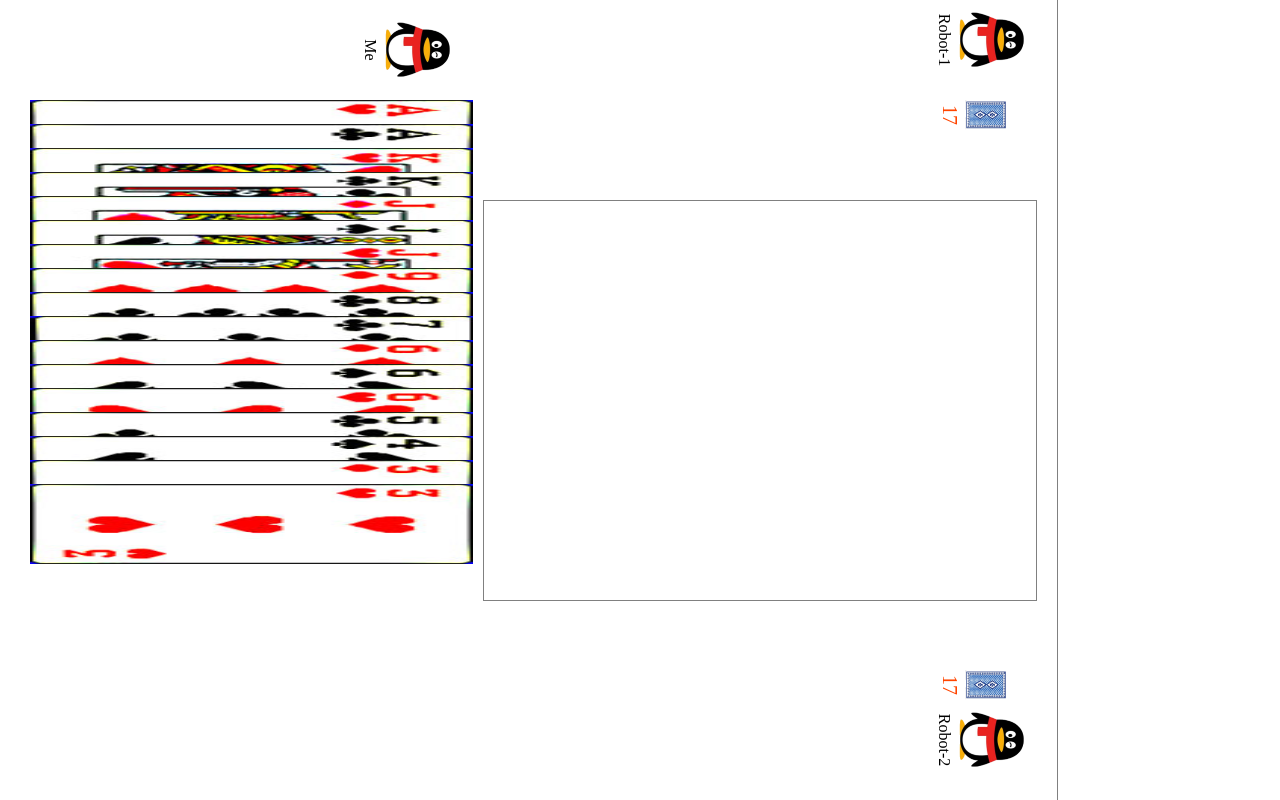
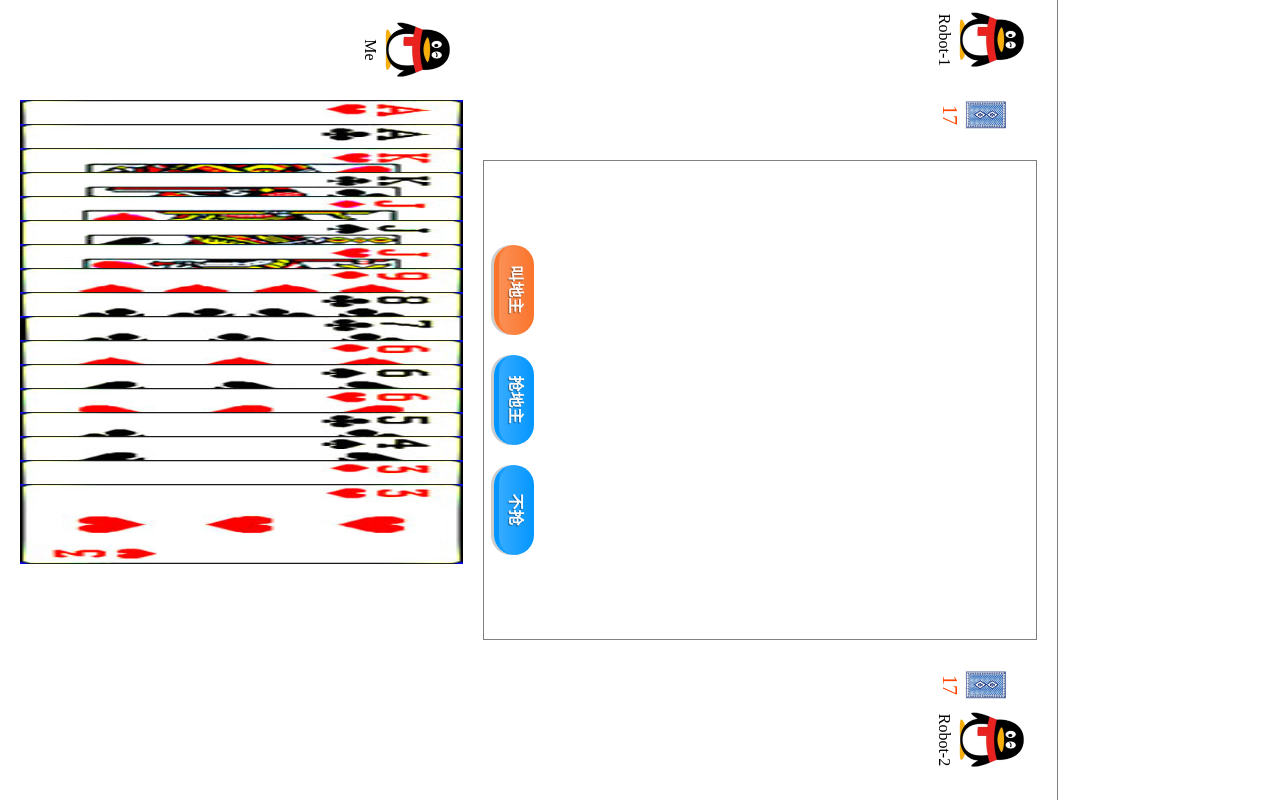
Before and after one commit to reidchan/ts-landlords, a Vue app in the folder frontend/: page /room in a window 1280 px wide. Built offline with nearby package versions, Linux system fonts and the light colour scheme.

Commit message:
feat: 编写操作按钮样式

```diff
--- a/frontend/src/views/Room/index.less
+++ b/frontend/src/views/Room/index.less
@@ -3,6 +3,37 @@
   flex-direction: column;
   width: 100%;
   height: 100%;
+
+  .operation-button {
+    width: 90px;
+    height: 40px;
+    border: none;
+    border-radius: 50px;
+    position: relative;
+    color: #fbfbfb;
+    font-weight: 600;
+    font-size: 16px;
+    text-shadow: 1px 1px 1px rgba(0,0,0,.4);
+    text-align: center;
+    box-shadow: 0px 3px 0px rgba(0,0,0,.2);
+    outline: none;
+  }
+
+  .operation-button.blue {
+    background: linear-gradient(to bottom, #0396FF 0%,rgba(3,150,255, 0.8) 100%);
+    border-bottom: 5px solid rgba(3,150,255, 0.7);
+  }
+
+  .operation-button.orange {
+    background: linear-gradient(to bottom, #FA742B 0%,rgba(250,116,43, 0.8) 100%);
+    border-bottom: 5px solid rgba(250,116,43, 0.7);
+  }
+
+
+  .operation-button:active {
+    box-shadow: 0px 2px 0px rgba(0,0,0,.2);
+    top: 1px;
+  }
 
   .figure {
     width: 80px;
@@ -47,8 +78,19 @@
       }
     }
     .show {
-      flex: 2;
+      position: relative;
+      flex: 3;
+      width: 100%;
       border: 1px solid grey;
+      .call-landlord {
+        width: 100%;
+        position: absolute;
+        bottom: 10px;
+        text-align: center;
+        button {
+          margin: 0 10px;
+        }
+      }
     }
     .p2 {
       flex: 1;
--- a/frontend/src/views/Room/index.ts
+++ b/frontend/src/views/Room/index.ts
@@ -13,6 +13,14 @@ export default class Room extends Vue {
   public playerMe: Player | undefined;
   public player1: Player | undefined;
   public player2: Player | undefined;
+
+  public data() {
+    return {
+      playerMe: undefined,
+      player1:  undefined,
+      player2:  undefined
+    };
+  }
 
   /**
    * 卡牌被点击
--- a/frontend/src/views/Room/index.vue
+++ b/frontend/src/views/Room/index.vue
@@ -17,6 +17,16 @@
         <div class="empty"></div>
       </div>
       <div class="show">
+
+        <div class="operation">
+          <div class="call-landlord">
+            <button class="operation-button orange">叫地主</button>
+            <button class="operation-button blue">抢地主</button>
+            <button class="operation-button blue">不抢</button>
+          </div>
+          <div class="play-card">
+          </div>
+        </div>
       </div>
       <div class="p2">
         <div class="empty"></div>
@@ -40,7 +50,7 @@
         </div>
       </div>
       <div class="cards">
-        <div :class="{ card: true, active: true }" v-for="(card, index) of playerMe.cards" :key="index" @click="onCardClick(index)">
+        <div :class="{ card: true, active: card.active }" v-for="(card, index) of playerMe.cards" :key="index" @click="onCardClick(index)">
           <Card :card="card" :style="card.style"/>
         </div>
       </div>
```
